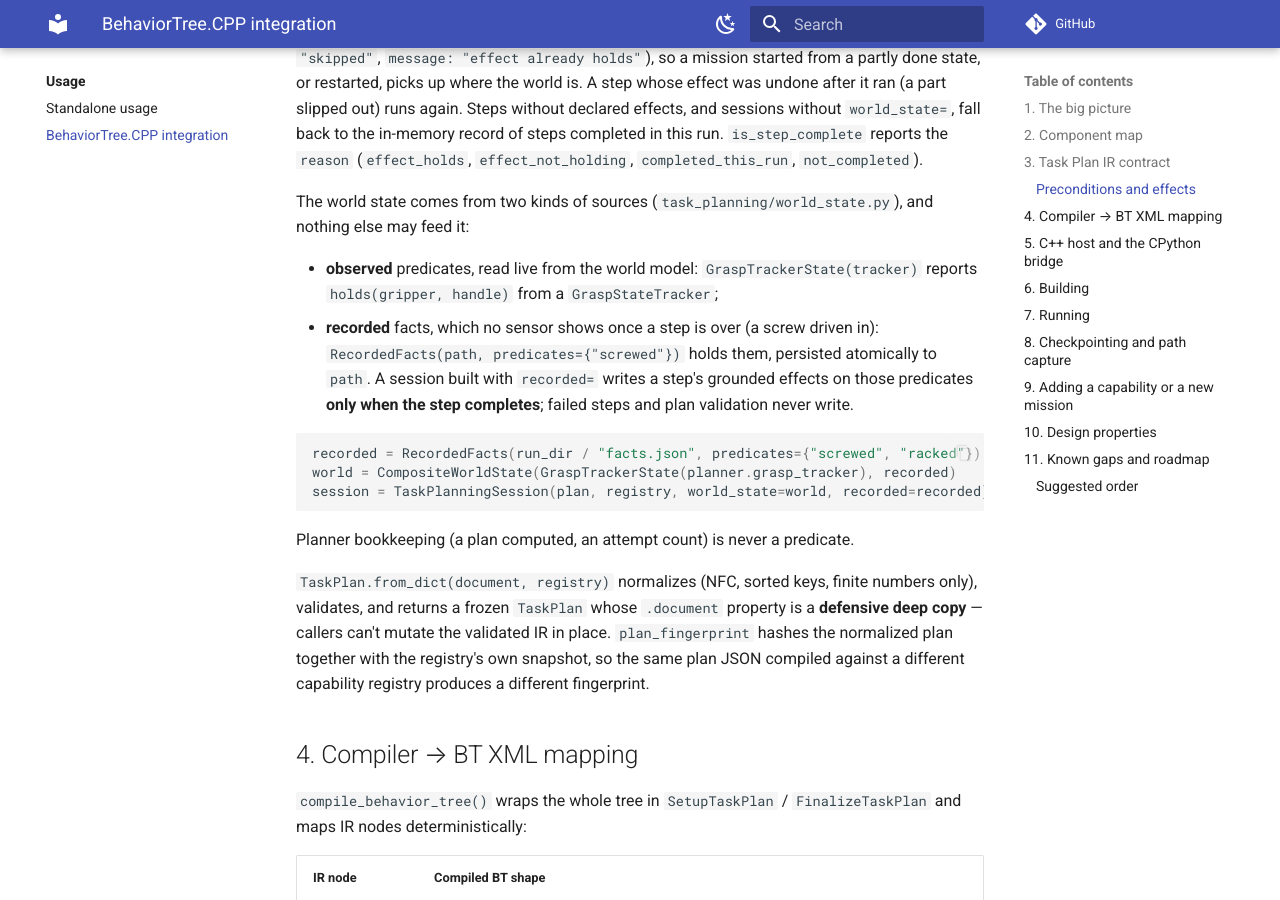
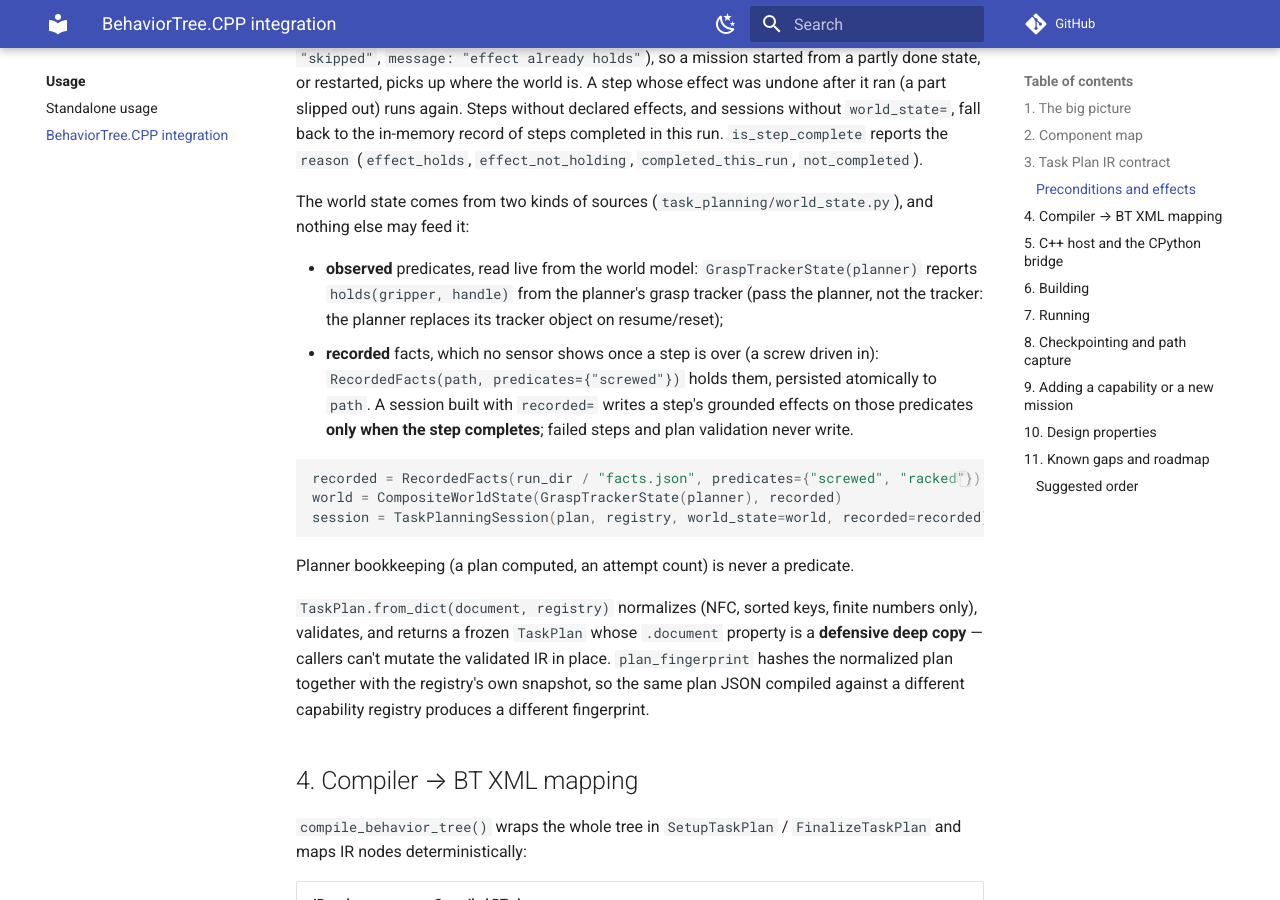
Before and after one commit to thanhndv212/long-tamp, an MkDocs documentation site: the page built from docs/usage/behaviortree-integration.md, in a window 1280 px wide and 900 px high, scrolled down 3622 px. Built offline with MkDocs 1.6.1 and Material for MkDocs 9.7.7, drawn with Linux system fonts in a browser that asks for light colours; comment, search, counter and statistics services are not loaded.

Commit message:
fix(task_planning): read the planner's current grasp tracker on every call
GraspSequencePlanner replaces grasp_tracker with a new object when it
resumes a sequence or resets, so a GraspTrackerState built on the tracker
kept reading a stale one after any resume. Found running screw assembly
through its TaskPlan: after a grasp that needed 4 resumes, the world state
did not show the new grasp. GraspTrackerState now accepts the planner and
re-reads planner.grasp_tracker on every call; the TWIN sessions pass the
planner.

Refs #4

```diff
--- a/docs/usage/behaviortree-integration.md
+++ b/docs/usage/behaviortree-integration.md
@@ -138,8 +138,9 @@ in this run. `is_step_complete` reports the `reason` (`effect_holds`,
 The world state comes from two kinds of sources (`task_planning/world_state.py`), and
 nothing else may feed it:
 
-- **observed** predicates, read live from the world model: `GraspTrackerState(tracker)`
-  reports `holds(gripper, handle)` from a `GraspStateTracker`;
+- **observed** predicates, read live from the world model: `GraspTrackerState(planner)`
+  reports `holds(gripper, handle)` from the planner's grasp tracker (pass the planner, not
+  the tracker: the planner replaces its tracker object on resume/reset);
 - **recorded** facts, which no sensor shows once a step is over (a screw driven in):
   `RecordedFacts(path, predicates={"screwed"})` holds them, persisted atomically to `path`.
   A session built with `recorded=` writes a step's grounded effects on those predicates
```
Also changed, not shown: other parts of docs/usage/behaviortree-integration.md (+1 -1 lines), CHANGELOG.md (+3 -2 lines), 3 other files.
